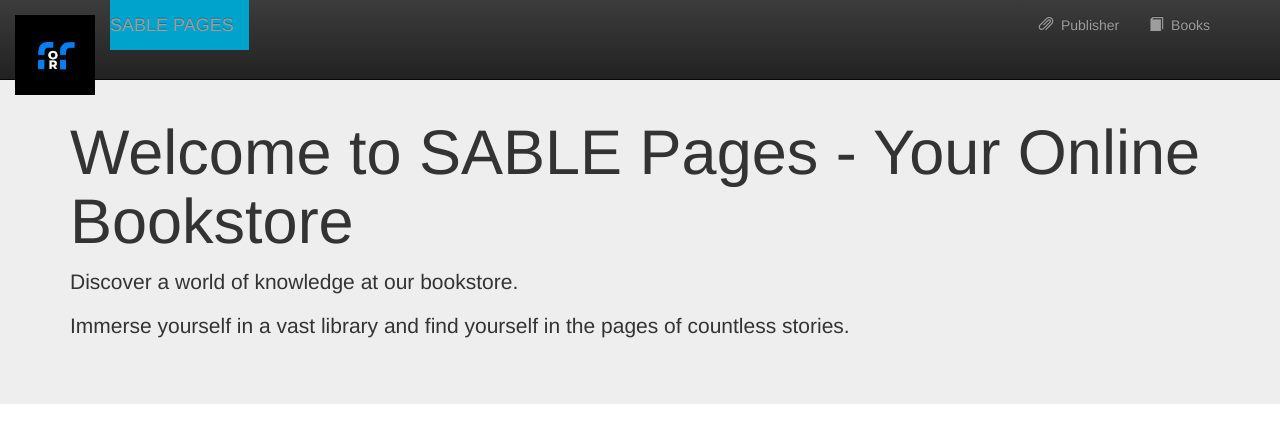
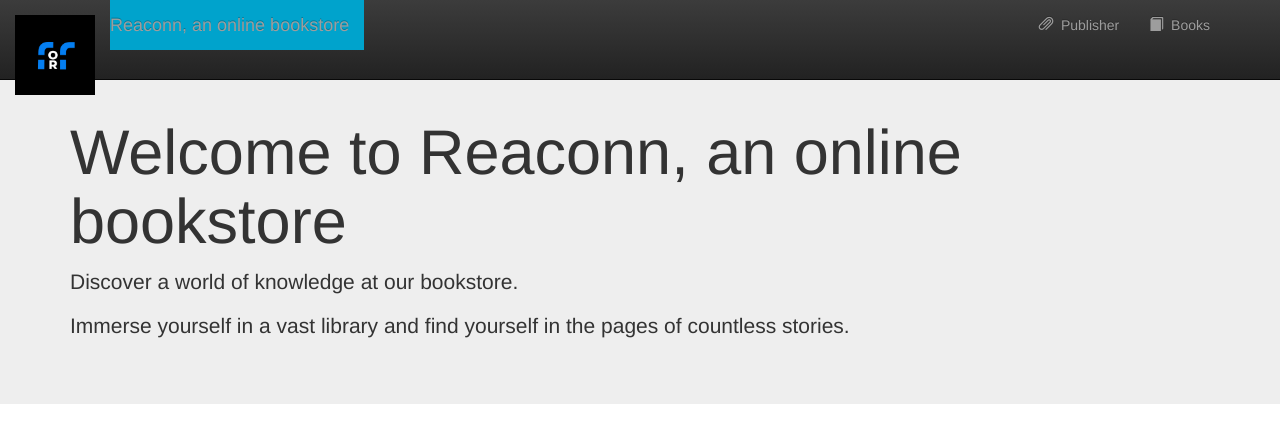
Before and after one commit to Mbashas/bookstore, a PHP site: page /index.php in a window 1280 px wide. Shown: the top 443 px of the page. Run offline with PHP 8.4, Linux system fonts and the light colour scheme; data comes from the database, SQL or seed files in the repository.

Commit message:
New changes

```diff
--- a/template/header.php
+++ b/template/header.php
@@ -27,7 +27,7 @@
             <span class="icon-bar"></span>
             <span class="icon-bar"></span>
           </button>
-          <a class="navbar-brand" href="index.php">SABLE PAGES</a>
+          <a class="navbar-brand" href="index.php">Reaconn, an online bookstore</a>
         </div>
 
         <!--/.navbar-collapse -->
@@ -51,7 +51,7 @@
     <!-- Main jumbotron for a primary marketing message or call to action -->
     <div class="jumbotron">
       <div class="container">
-        <h1>Welcome to SABLE Pages - Your Online Bookstore</h1>
+        <h1>Welcome to Reaconn, an online bookstore </h1>
         <p class="lead">Discover a world of knowledge at our bookstore.</p>
         <p>Immerse yourself in a vast library and find yourself in the pages of countless stories.</p>
       </div>
```
